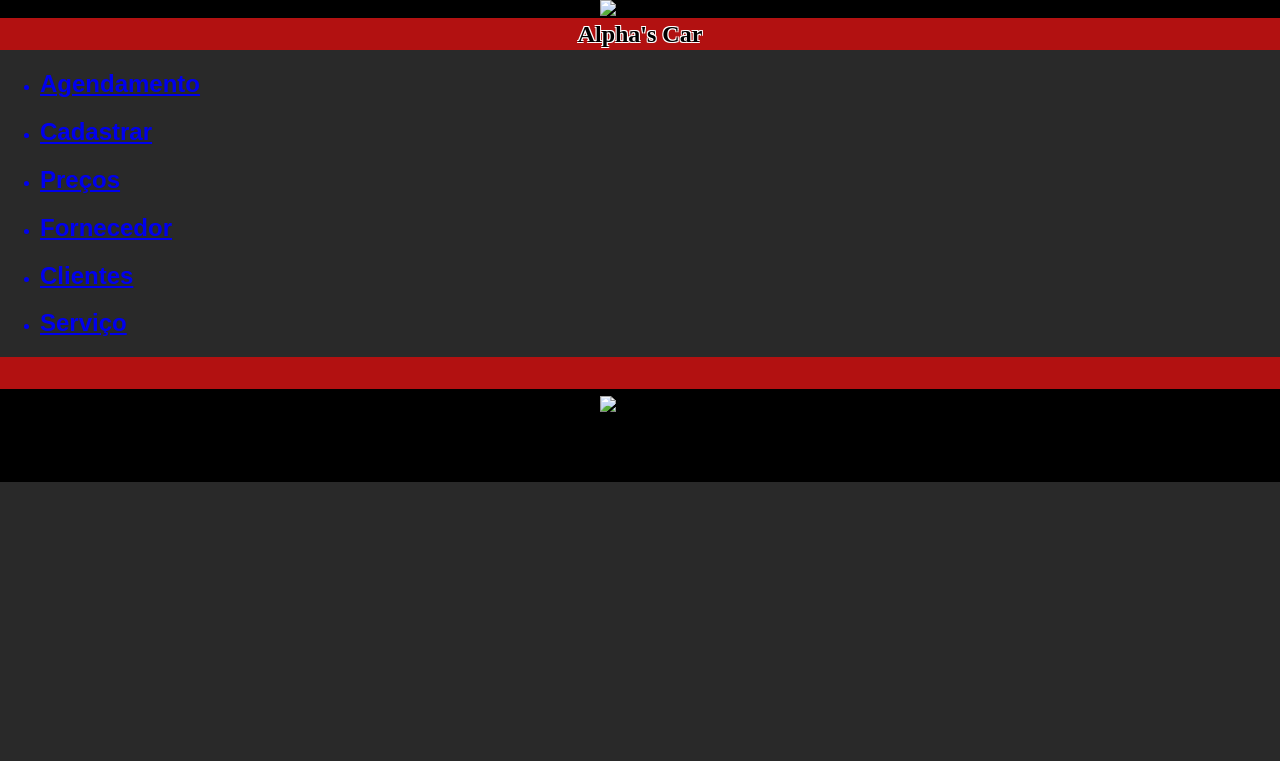
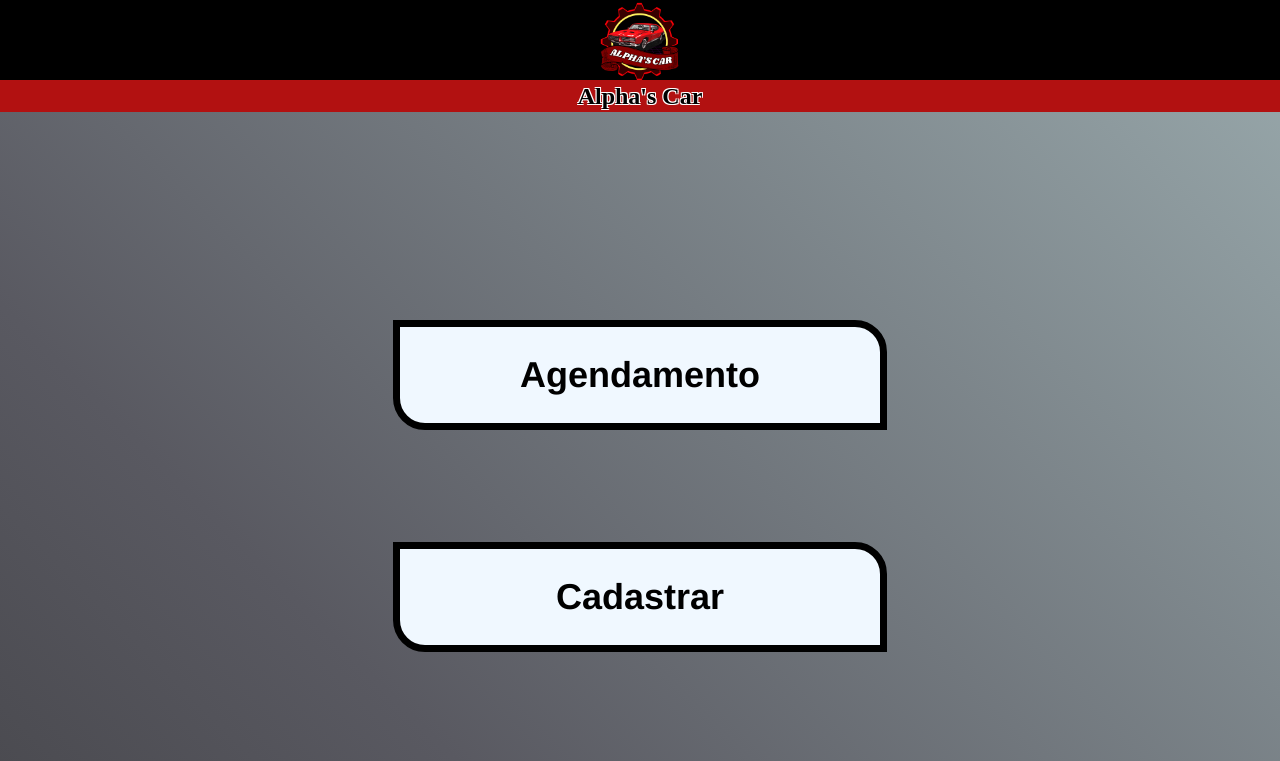
Before and after one commit to mourvan67532/Alphas_Car, a plain HTML site: page frontend/index.html in a window 1280 px wide. Shown: the top 761 px of the page. Drawn offline with Linux system fonts and the light colour scheme; files that its build step writes are made by us from their sources; a web font is replaced by a local one.

Commit message:
Add files via upload

```diff
--- a/frontend/index.html
+++ b/frontend/index.html
@@ -4,15 +4,15 @@
     <meta charset="UTF-8">
     <meta http-equiv="X-UA-Compatible" content="IE=edge">
     <meta name="viewport" content="width=device-width, initial-scale=1.0">
-    <link rel="shortcut icon" href="img/logo.png" type="image/x-icon">
+    <link rel="shortcut icon" href="../img/logo.png" type="image/x-icon">
     <title>Inicio</title>
-    <link rel="stylesheet" href="style.css">
+    <link rel="stylesheet" href="style/style.css">
     <script src="java.js"></script>
 </head>
 <body class="m_body_index">
     <header>
         <div class="m_header_1">
-            <img src="img/logo.png" alt="logo">
+            <img src="../img/logo.png" alt="logo">
         </div>
         <div class="m_header_2">
             <h2>Alpha's Car</h2>
@@ -21,10 +21,10 @@
     <main>
         <div class="m_inicio">
             <ul>
-                <a href="#"><li class="m_li_inicio"><h2>Agendamento</h2></li></a>
-                <a href="#"><li class="m_li_inicio"><h2>Cadastrar</h2></li></a>
-                <a href="#"><li class="m_li_inicio"><h2>Preços</h2></li></a>
-                <a href="#"><li class="m_li_inicio"><h2>Fornecedor</h2></li></a>
+                <a href="agendamento.html"><li class="m_li_inicio"><h2>Agendamento</h2></li></a>
+                <a href="aba.html"><li class="m_li_inicio"><h2>Cadastrar</h2></li></a>
+                <a href="precos.html"><li class="m_li_inicio"><h2>Preços</h2></li></a>
+                <a href="fornecedores_cadastrados.html"><li class="m_li_inicio"><h2>Fornecedor</h2></li></a>
                 <a href="clientes.html"><li class="m_li_inicio"><h2>Clientes</h2></li></a>
                 <a href="#"><li class="m_li_inicio"><h2>Serviço</h2></li></a>
 
@@ -34,7 +34,7 @@
         </div>
     </main>
     <footer class="m_footer">
-        <img src="img/logo.png" alt="logo">
+        <img src="../img/logo.png" alt="logo">
     </footer>
 </body>
 </html>
--- a/frontend/style/style.css
+++ b/frontend/style/style.css
@@ -229,14 +229,6 @@
 
 /* FORENCEDORES */
 
-
-.m_body_index {
-    font-family: Arial, sans-serif;
-    background-color: #292929;
-    margin: 0;
-    padding: 0;
-}
-
 .v_m_header_1, .v_m_header_2 {
     text-align: center;
     padding: 20px;
@@ -432,7 +424,7 @@ b{
     position: relative;
 }
 
-/*define a posiçao do inputbox*/
+/*define a  do inputbox*/
 
 .k_box {
     color: beige;
@@ -530,3 +522,94 @@ button {
     position: relative;
     left: 15rem;
 }
+
+/* INDEX */
+
+.m_body_index{
+    margin: 0%;
+    background: linear-gradient(45deg, rgba(41,41,41,1) 0%, rgba(89,89,97,1) 50%, rgba(153,169,172,1) 100%);
+    font-family:'Franklin Gothic Medium', 'Arial Narrow', Arial, sans-serif;
+
+}
+.m_body_index main{
+    display: flex;
+    justify-content: center;
+    align-items: center;
+    height: 100%;
+}
+.m_inicio ul{
+    display: flex;
+    justify-content: space-around;
+    flex-wrap: wrap;
+    list-style: none;
+    margin-left: 5rem;
+    margin-right: 5rem;
+    margin-top: 7rem;
+    padding: 6rem;
+}
+.m_inicio ul a{
+    color: black;
+    text-decoration: none;
+}
+.m_li_inicio{
+    background-color: aliceblue;
+    border: black 7px solid;
+    border-top-right-radius: 2rem;
+    border-bottom-left-radius: 2rem;
+    width: 30rem;
+    height: 6rem;
+    display: flex;
+    justify-content: center;
+    align-items: center;
+    font-size: 150%;
+    margin-bottom: 7rem;
+}
+.m_li_inicio:hover{
+    border: red 7px solid;
+    background-color: #e7e7e7;
+}
+/* INDEX */
+
+.m_body_index{
+    margin: 0%;
+    background: linear-gradient(45deg, rgba(41,41,41,1) 0%, rgba(89,89,97,1) 50%, rgba(153,169,172,1) 100%);
+    font-family:'Franklin Gothic Medium', 'Arial Narrow', Arial, sans-serif;
+
+}
+.m_body_index main{
+    display: flex;
+    justify-content: center;
+    align-items: center;
+    height: 100%;
+}
+.m_inicio ul{
+    display: flex;
+    justify-content: space-around;
+    flex-wrap: wrap;
+    list-style: none;
+    margin-left: 5rem;
+    margin-right: 5rem;
+    margin-top: 7rem;
+    padding: 6rem;
+}
+.m_inicio ul a{
+    color: black;
+    text-decoration: none;
+}
+.m_li_inicio{
+    background-color: aliceblue;
+    border: black 7px solid;
+    border-top-right-radius: 2rem;
+    border-bottom-left-radius: 2rem;
+    width: 30rem;
+    height: 6rem;
+    display: flex;
+    justify-content: center;
+    align-items: center;
+    font-size: 150%;
+    margin-bottom: 7rem;
+}
+.m_li_inicio:hover{
+    border: red 7px solid;
+    background-color: #e7e7e7;
+}
```
Also changed, not shown: frontend/clientes.html (+19 -19 lines).
